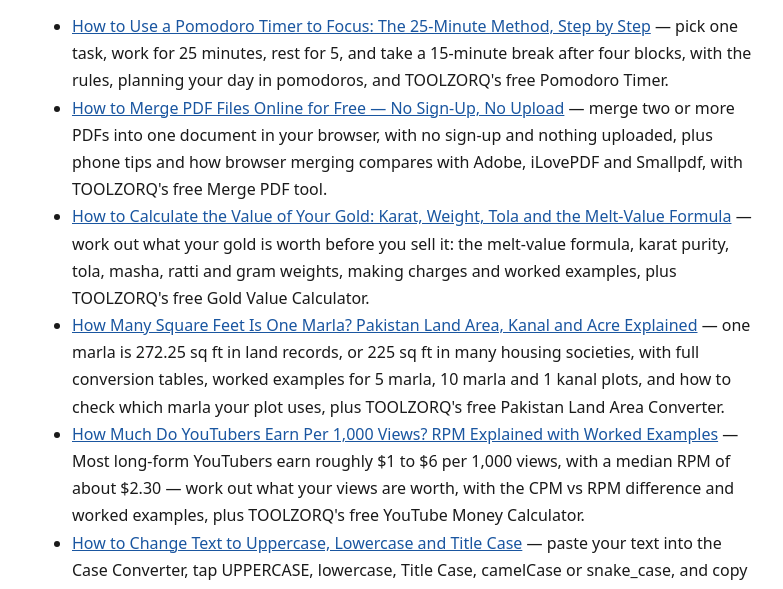
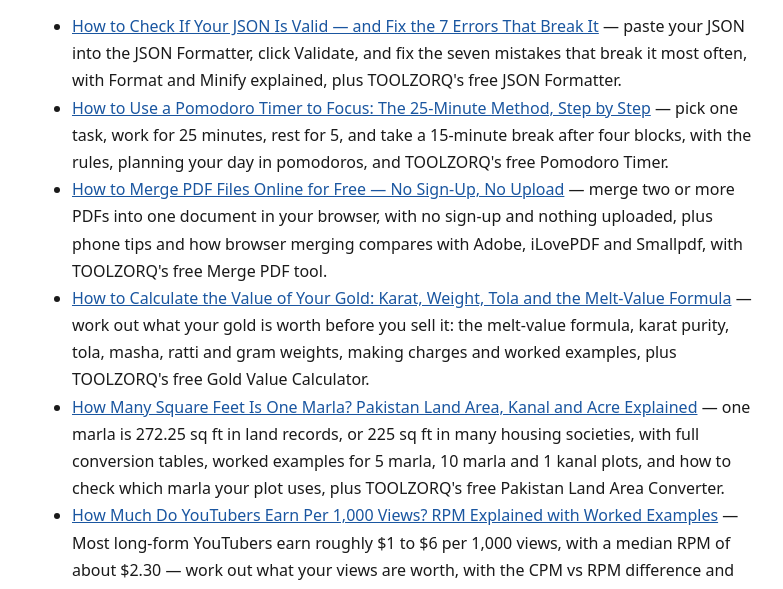
Before and after one commit to bitterammy/toolzorq, a plain HTML site: page guides/index.html in a window 1280 px wide. Shown: the part 209-798 px from the top of the page, without its empty margins (248-1031 px from the left). Drawn offline with Linux system fonts and the light colour scheme.

Commit message:
Guides index: add JSON validity guide

```diff
--- a/guides/index.html
+++ b/guides/index.html
@@ -17,6 +17,7 @@
 <h1>TOOLZORQ Guides</h1>
 <p>Practical guides to using TOOLZORQ's free tools well. Every tool runs in your browser, with no sign-up and no locked features.</p>
 <ul>
+<li><a href="https://basr.me/guides/how-to-check-if-your-json-is-valid.html">How to Check If Your JSON Is Valid — and Fix the 7 Errors That Break It</a> — paste your JSON into the JSON Formatter, click Validate, and fix the seven mistakes that break it most often, with Format and Minify explained, plus TOOLZORQ's free JSON Formatter.</li>
 <li><a href="https://basr.me/guides/how-to-use-a-pomodoro-timer-to-focus.html">How to Use a Pomodoro Timer to Focus: The 25-Minute Method, Step by Step</a> — pick one task, work for 25 minutes, rest for 5, and take a 15-minute break after four blocks, with the rules, planning your day in pomodoros, and TOOLZORQ's free Pomodoro Timer.</li>
 <li><a href="https://basr.me/guides/how-to-merge-pdf-files-online-free.html">How to Merge PDF Files Online for Free — No Sign-Up, No Upload</a> — merge two or more PDFs into one document in your browser, with no sign-up and nothing uploaded, plus phone tips and how browser merging compares with Adobe, iLovePDF and Smallpdf, with TOOLZORQ's free Merge PDF tool.</li>
 <li><a href="https://basr.me/guides/how-to-calculate-the-value-of-your-gold.html">How to Calculate the Value of Your Gold: Karat, Weight, Tola and the Melt-Value Formula</a> — work out what your gold is worth before you sell it: the melt-value formula, karat purity, tola, masha, ratti and gram weights, making charges and worked examples, plus TOOLZORQ's free Gold Value Calculator.</li>
```
